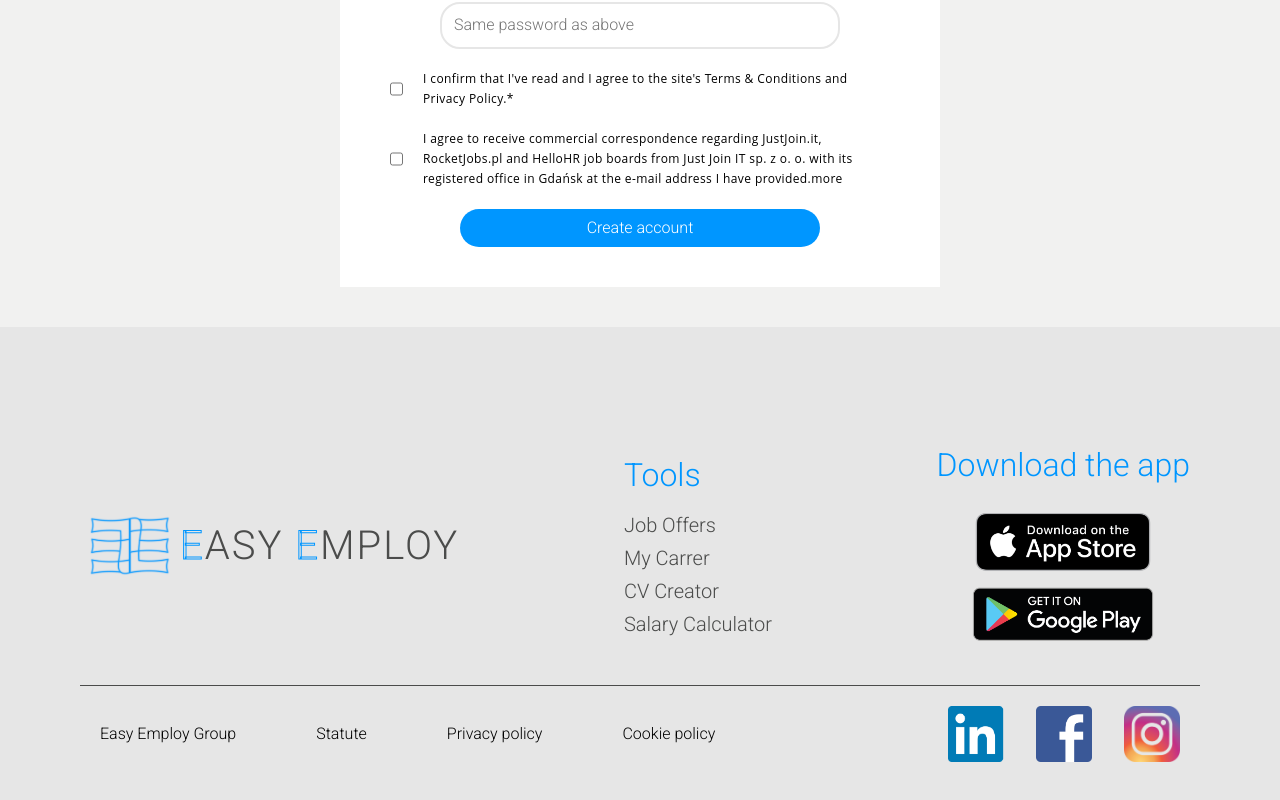
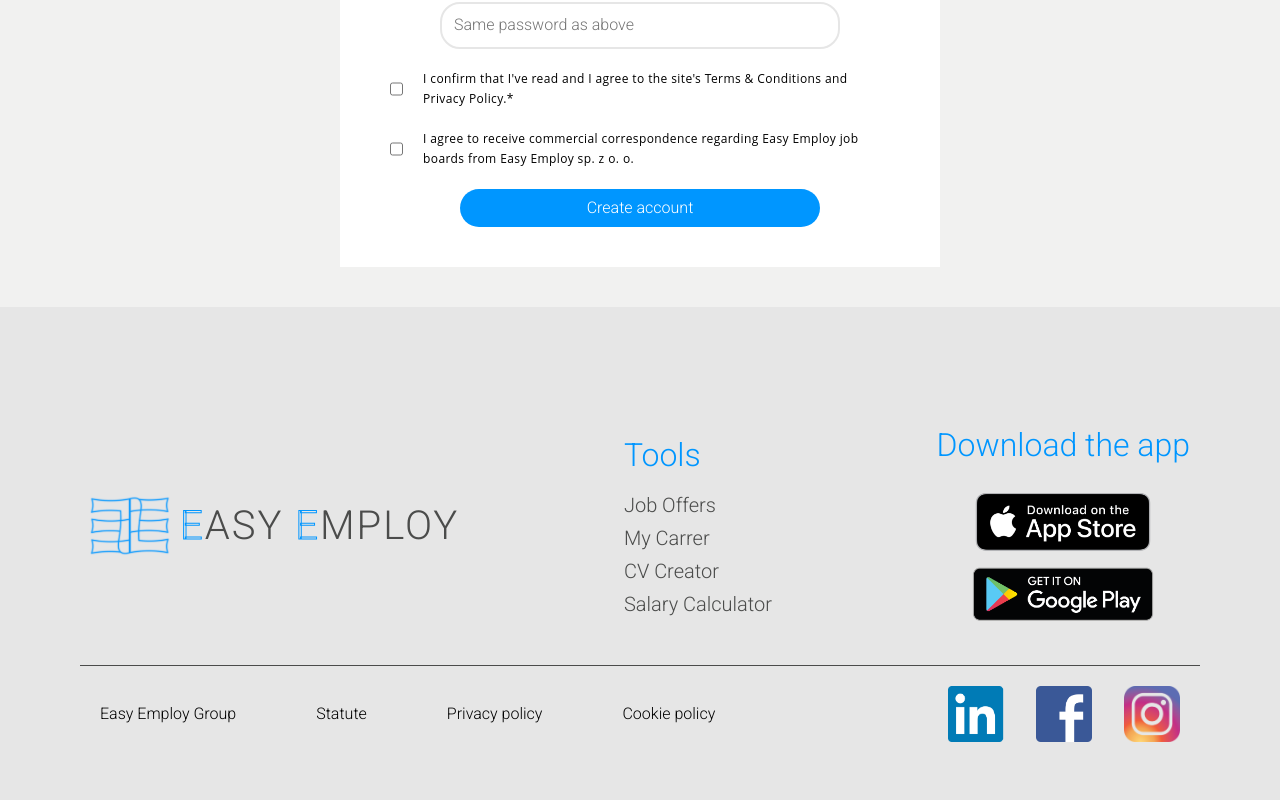
Before and after one commit to mizdebski77/Easy-Employ, a React (Create React App) app: page /Register in a window 1280 px wide. Shown: the part 853-1653 px from the top of the page. Built offline with nearby package versions, Linux system fonts and the light colour scheme.

Commit message:
Unused elements in register removed

```diff
--- a/src/features/Register/register.tsx
+++ b/src/features/Register/register.tsx
@@ -44,7 +44,7 @@ export const Register = () => {
 
                         <InfoWrapper>
                             <CheckBox type='checkbox' />
-                            <InformationSpan>I agree to receive commercial correspondence regarding JustJoin.it, RocketJobs.pl and HelloHR job boards from Just Join IT sp. z o. o. with its registered office in Gdańsk at the e-mail address I have provided.more</InformationSpan>
+                            <InformationSpan>I agree to receive commercial correspondence regarding Easy Employ job boards from Easy Employ sp. z o. o. </InformationSpan>
                         </InfoWrapper>
                     </InfosWrapper>
 
```
